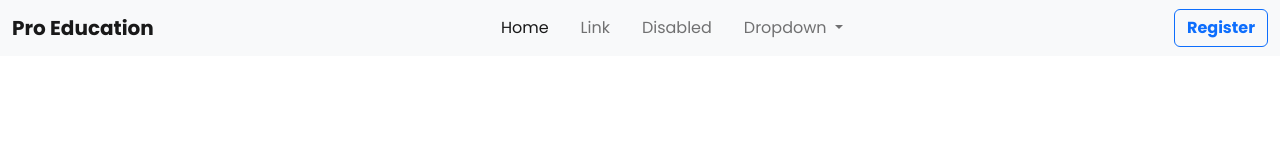
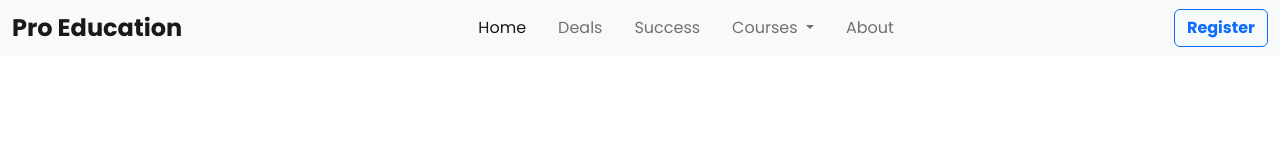
Before and after one commit to AbdullahAlAnasSaimon/ProEdu-edTech, a plain HTML site: page index.html in a window 1280 px wide. Drawn offline with nearby package versions, Linux system fonts and the light colour scheme.

Commit message:
nav completed

```diff
--- a/index.html
+++ b/index.html
@@ -15,7 +15,7 @@
         <nav class="navbar navbar-expand-lg bg-light">
             <div class="container-fluid">
                 <div>
-                  <a class="navbar-brand fw-bold" href="#">Pro Education</a>
+                  <a class="navbar-brand fw-bold fs-4" href="#">Pro Education</a>
                 </div>
               <div>
                 <button class="btn btn-outline-primary d-none d-md-inline-block d-lg-none fw-bold" type="submit">Register</button>
@@ -29,21 +29,24 @@
                     <a class="nav-link active fs-6 mx-2" aria-current="page" href="#">Home</a>
                   </li>
                   <li class="nav-item">
-                    <a class="nav-link fs-6 mx-2" href="#">Link</a>
+                    <a class="nav-link fs-6 mx-2" href="#">Deals</a>
                   </li>
                   <li class="nav-item">
-                    <a class="nav-link fs-6 mx-2" href="#">Disabled</a>
+                    <a class="nav-link fs-6 mx-2" href="#">Success</a>
                   </li>
                   <li class="nav-item dropdown">
                     <a class="nav-link dropdown-toggle fs-6 mx-2" href="#" role="button" data-bs-toggle="dropdown" aria-expanded="false">
-                      Dropdown
+                      Courses
                     </a>
                     <ul class="dropdown-menu">
-                      <li><a class="dropdown-item" href="#">Action</a></li>
-                      <li><a class="dropdown-item" href="#">Another action</a></li>
+                      <li><a class="dropdown-item" href="#">Frontend</a></li>
+                      <li><a class="dropdown-item" href="#">Backend</a></li>
                       <li><hr class="dropdown-divider"></li>
-                      <li><a class="dropdown-item" href="#">Something else here</a></li>
+                      <li><a class="dropdown-item" href="#">See All</a></li>
                     </ul>
+                  </li>
+                  <li class="nav-item">
+                    <a class="nav-link fs-6 mx-2" href="#">About</a>
                   </li>
                 </ul>
                 <div>
```
